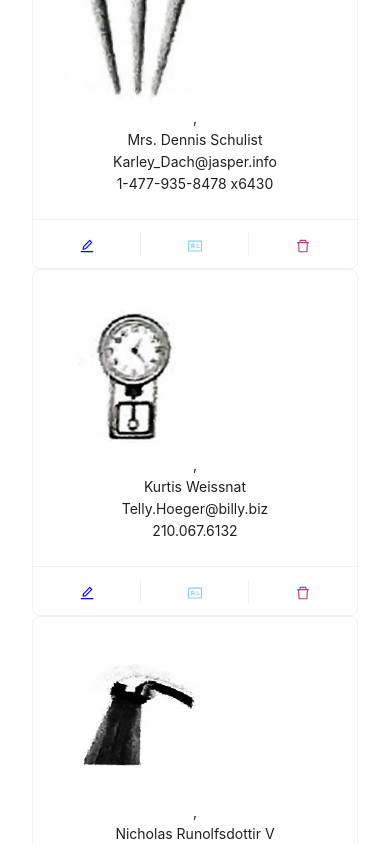
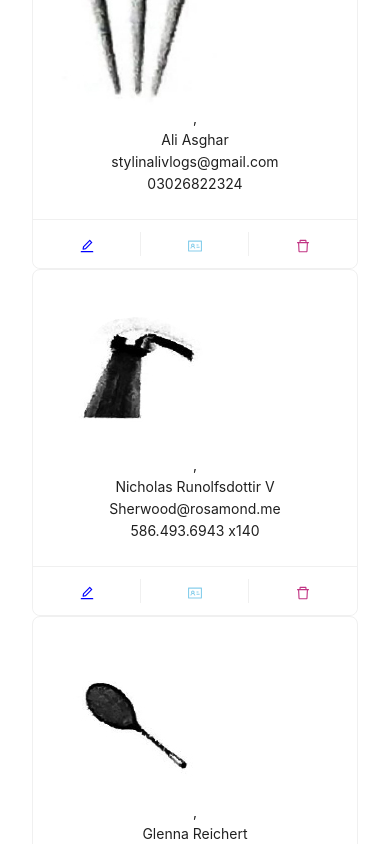
Before and after one commit to AliAsgharGill/EVS, a React (Vite) app in the folder evs/: page /candidates in a window 390 px wide. Shown: the part 2300-3144 px from the top of the page. Built offline with nearby package versions, Linux system fonts and the light colour scheme; data requests are answered from the project's data file.

Commit message:
Full Responsive

```diff
--- a/evs/db.json
+++ b/evs/db.json
@@ -127,11 +127,11 @@
     },
     {
       "id": "6",
-      "name": "Mrs. Dennis Schulist",
-      "votes": 1,
+      "name": "Ali Asghar",
+      "votes": 2,
       "symbol": "public/Images/symbols/na6.jpg",
       "username": "Leopoldo_Corkery",
-      "email": "Karley_Dach@jasper.info",
+      "email": "stylinalivlogs@gmail.com",
       "address": {
         "street": "Norberto Crossing",
         "suite": "Apt. 950",
@@ -142,37 +142,12 @@
           "lng": "71.7478"
         }
       },
-      "phone": "1-477-935-8478 x6430",
+      "phone": "03026822324",
       "website": "ola.org",
       "company": {
         "name": "Considine-Lockman",
         "catchPhrase": "Synchronised bottom-line interface",
         "bs": "e-enable innovative applications"
-      }
-    },
-    {
-      "id": "7",
-      "name": "Kurtis Weissnat",
-      "votes": "0",
-      "symbol": "public/Images/symbols/na7.jpg",
-      "username": "Elwyn.Skiles",
-      "email": "Telly.Hoeger@billy.biz",
-      "address": {
-        "street": "Rex Trail",
-        "suite": "Suite 280",
-        "city": "Howemouth",
-        "zipcode": "58804-1099",
-        "geo": {
-          "lat": "24.8918",
-          "lng": "21.8984"
-        }
-      },
-      "phone": "210.067.6132",
-      "website": "elvis.io",
-      "company": {
-        "name": "Johns Group",
-        "catchPhrase": "Configurable multimedia task-force",
-        "bs": "generate enterprise e-tailers"
       }
     },
     {
--- a/evs/src/components/Footer/Footer.jsx
+++ b/evs/src/components/Footer/Footer.jsx
@@ -5,9 +5,9 @@ const Footer = () => {
         <>
 
 
-            <footer className="bg-white rounded-lg w-full shadow dark:bg-gray-300 ">
+            <footer className="bg-white rounded-lg w-full shadow dark:bg-gray-300   ">
                 <div className="w-full max-w-screen-xl mx-auto p-4 md:py-8">
-                    <div className="sm:flex sm:items-center sm:justify-between">
+                    <div className="flex justify-center items-center flex-col sm:flex sm:items-center sm:justify-between">
                         <NavLink href="http://localhost:5173/" className="flex items-center mb-4 sm:mb-0 space-x-3 rtl:space-x-reverse">
                             <img src={'public/Images/Logo/EvsLogo.jpg'} className="h-8" alt="EVS" />
                             <span className="self-center text-2xl font-semibold whitespace-nowrap dark:text-[#F09A3E]">Voting System</span>
@@ -25,7 +25,7 @@ const Footer = () => {
                         </ul>
                     </div>
                     <hr className="my-6 border-[#F09A3E] sm:mx-auto dark:border-gray-[#F09A3E] lg:my-8" />
-                    <span className="block text-sm text-gray-500 sm:text-center dark:text-gray-900">© 2024 <a href="https://flowbite.com/" className="hover:underline">Election Voting System™</a>. All Rights Reserved.</span>
+                    <span className="block text-sm text-gray-500 sm:text-center dark:text-gray-900">© 2024 <a href="https://flowbite.com/" className="hover:underline">Voting System™</a>. All Rights Reserved.</span>
                 </div>
             </footer>
 
--- a/evs/src/components/HomePageHero.jsx/HomePageHero.jsx
+++ b/evs/src/components/HomePageHero.jsx/HomePageHero.jsx
@@ -4,6 +4,7 @@ import { useSelector } from 'react-redux'
 export const HomePageHero = () => {
     const navigate = useNavigate()
     const candidates = useSelector(state => state.candidates.candidates)
+
 
     return (
         <div className="relative">
@@ -54,7 +55,7 @@ export const HomePageHero = () => {
                                 <h3 className="font-bold text-lg">Voting Result Till Now!</h3>
                                 {candidates ?
                                     candidates.map(candidate => (
-                                        <div className="flex justify-between items-center  bg-slate-300 p-2 rounded-md space-x-3" key={candidate.id}>
+                                        <div className="flex justify-between items-center  m-1 bg-slate-300 p-2 rounded-md space-x-3" key={candidate.id}>
                                             <p> {candidate.name}</p>
                                             <p> {candidate.votes} Votes</p>
                                         </div>
--- a/evs/src/components/SignupForm/SignupForm.jsx
+++ b/evs/src/components/SignupForm/SignupForm.jsx
@@ -1,23 +1,22 @@
-import EmojiPicker from 'emoji-picker-react';
-import { Form, Input, Button, Modal } from 'antd';
+import { Form, Input, Button, } from 'antd';
 import { useDispatch } from 'react-redux'
 import { signUpUser } from '../../slices/authSlice/authSlice';
 import { Link } from 'react-router-dom';
-import { useState } from 'react';
+// import { useState } from 'react';
 
 
 const SignupForm = ({ prop }) => {
     const dispatch = useDispatch()
 
-    const [isView, setIsView] = useState(false)
+    // const [isView, setIsView] = useState(false)
 
     const onFinish = (values) => {
         console.log('Signup Received values:', values);
         dispatch(signUpUser(values))
     };
-    const onFinishFailed = (errorInfo) => {
-        console.log('Failed:', errorInfo);
-    };
+    // const onFinishFailed = (errorInfo) => {
+    //     console.log('Failed:', errorInfo);
+    // };
 
     return (
         <Form
@@ -50,7 +49,7 @@ const SignupForm = ({ prop }) => {
             >
                 <Input />
             </Form.Item>
-            <Button onClick={() => setIsView(true)} >Choose Symbol</Button>
+            {/* <Button onClick={() => setIsView(true)} >Choose Symbol</Button>
             <Modal open={isView} onCancel={() => setIsView(false)} onOk={() => setIsView(false)} onFinish={() => onFinish} onFinishFailed={() => onFinishFailed} >
                 <Form.Item
                     label="Choose Symbol"
@@ -59,7 +58,7 @@ const SignupForm = ({ prop }) => {
                 >
                     <EmojiPicker />
                 </Form.Item>
-            </Modal>
+            </Modal> */}
 
 
 
--- a/evs/src/pages/CandidatesList/CandidatesList.jsx
+++ b/evs/src/pages/CandidatesList/CandidatesList.jsx
@@ -85,11 +85,11 @@ const CandidateList = () => {
         <>
 
             <h1 className='font-bold text-3xl mt-28  text-gray-500 '>List of Candidates</h1>
-            <div className='flex my-5' >
+            <div className='flex my-5 justify-center items-center' >
                 <Button className='bg-[#F09A3E] font-bold text-gray-800' onClick={handleAddNewCandidate} > Add New Candidate</Button>
             </div>
             {/* List of Candidates */}
-            <div className=' grid grid-cols-4 gap-4 sm:grid-cols-1 md:grid-cols-2 lg:grid-cols-4'>
+            <div className=' grid gap-4 sm:grid-cols-2  md:grid-cols-3 lg:grid-cols-4 '>
                 {candidates ? candidates.map((candidate, index) => (
 
                     <Card key={index} className='' actions={[
--- a/evs/src/pages/Home/Home.jsx
+++ b/evs/src/pages/Home/Home.jsx
@@ -1,8 +1,8 @@
-import { Row, Col, Button } from 'antd'
+
 import { HomePageHero } from '../../components/HomePageHero.jsx/HomePageHero'
 import { HomePageSection } from '../../components/HomePageSection/HomePageSection'
 import { HomePageFAQ } from '../../components/HomePageFAQ/HomePageFAQ'
-import Vote from '../Vote/Vote'
+
 
 
 const Home = () => {
--- a/evs/src/pages/Vote/Vote.jsx
+++ b/evs/src/pages/Vote/Vote.jsx
@@ -26,8 +26,8 @@ const Vote = () => {
     return (
         <>
             <div className="min-h-screen mt-12">
-                <h1 className='my-5 mb-10 text-4xl font-bold'>Cast Vote To Your Favorite Candidate</h1>
-                <div className='grid grid-cols-3 gap-4' >
+                <h1 className='my-5 mt-20 flex items-center  text-4xl font-bold'>Cast Vote To Your Favorite Candidate</h1>
+                <div className='grid gap-4 sm:grid-cols-2 md:grid-cols-3 lg:grid-cols-4 place-items-center' >
                     {candidates ? candidates.map(candidate => (
                         <Card key={candidate.id} className='' actions={[
 
```
